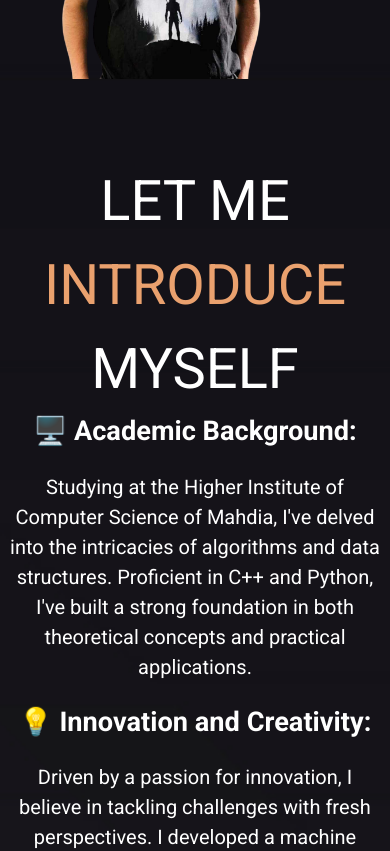
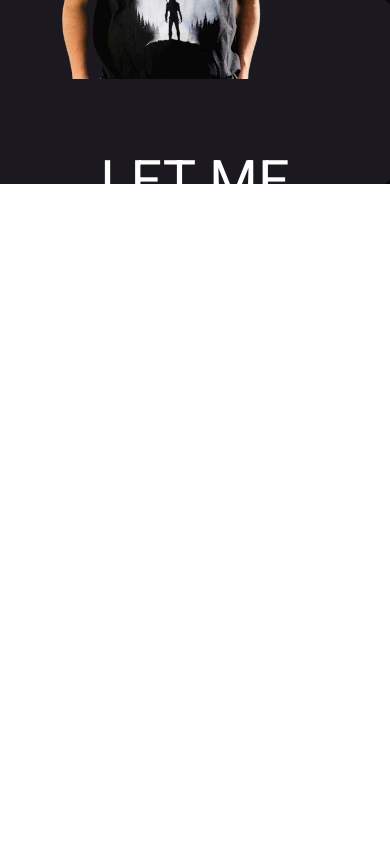
Before and after one commit to azizsebri3/My-Portfolio-, a React (Vite) app: page / in a window 390 px wide. Shown: the part 660-1511 px from the top of the page. After the commit the page ends 844 px from the top, so only its background shows below. Built offline with nearby package versions, Linux system fonts and the light colour scheme; what tw-elements would draw is missing.

Commit message:
Update the skills section styling.
The font size of the tech icons is increased to 1.2em.
The width of the skills section is set to 30%. (generated by blackbox.ai )

```diff
--- a/src/App.jsx
+++ b/src/App.jsx
@@ -10,12 +10,13 @@ import Contact from './components/Contact';
 function App() {
 
   const contentStyles = {
-    backgroundImage : `url(${back})` ,
+    backgroundImage: `url(${back})`,
     backgroundSize: 'cover',
     backgroundPosition: 'center',
     backgroundRepeat: 'no-repeat',
-    backgroundAttachement : 'fixed',
-    overflowX : "hidden",
+    backgroundAttachment: 'fixed', // Note the corrected spelling
+    overflowX: 'hidden',
+    height: '100vh',
 
   };
 
--- a/src/components/About.jsx
+++ b/src/components/About.jsx
@@ -57,7 +57,7 @@ const About = forwardRef((props, ref) => {
 
   const spanStyles = {
     color: "white",
-    fontSize: "1.7em",
+    fontSize: "2em",
     fontWeight: "bolder",
     display: "flex",
     flexDirection: "column",
@@ -77,46 +77,22 @@ const About = forwardRef((props, ref) => {
   };
 
   const imageStyles = {
-    ...(isSm
-      ? { flex: "0 0 119%", maxWidth: "580px" }
-      : { flex: "0 0 100%", maxWidth: "580px" }),
+    flex: "0 1 100%",
+    maxWidth: isSm ? "100%" : "580px",
     height: "auto",
     display: "flex",
     justifyContent: "flex-end", // Align to the right
-    borderRadius: "150px",
     paddingTop: "30px",
-    paddingBottom: "30px",
+    paddingBottom: "50px",
     position: "relative", // Add position relative to the container
-    overflow: "hidden", // Hide overflow to prevent placeholder from being visible
-    '&:hover': {
-      '.image-placeholder': {
-        opacity: 1,
-      },
-      '.responsive-image': {
-        transform: 'scale(1.1)',
-      },
-    },
+    overflow: "hidden", //   Hide overflow to prevent placeholder from being visible
+    border: "1.3px solid rgba(255, 255, 255, 0.637) " ,
+    boxShadow: "2px 5px 8px 8px rgba(244, 237, 229, 0.137)" ,
+    borderRadius: "50%"
   };
 
-  // Add corresponding styles for AOS (Animate On Scroll) animation if needed
-  const aosStyles = {
-    '[data-aos="fade-up"]': {
-      /* Your AOS styles here */
-    },
-  };
-
-
-
-
-
   return (
-    <motion.div
-      ref={ref}
-      style={containerStyles}
-      initial="hidden"
-      animate={isVisible ? "visible" : "hidden"}
-      variants={containerVariants}
-    >
+    <motion.div ref={ref} style={containerStyles} variants={containerVariants}>
       <h1 style={headingStyles}>
         LET ME <span style={{ color: "#EAA16E" }}> INTRODUCE </span> MYSELF
       </h1>
@@ -153,13 +129,13 @@ const About = forwardRef((props, ref) => {
         <span style={spanStyles}> 🔧 Problem-Solving Skills: </span>
         <p style={textStyle}>
           I'm skilled at solving complex problems with a strategic mindset.
-          Achieved success in academics and ranked 34th in IEEEXtreme 17.0💻
-          among 986 Tunisian teams, 1095 worldwide among 7901 teams.
+          Achieved success in academics and <b style={{color : "#EAA16E" }}> ranked 34th in IEEEXtreme 17.0💻
+          among 986 Tunisian teams </b>, 1095 worldwide among 7901 teams.
         </p>
       </div>
-      <motion.div>
+      <div>
         <img src={IEEE} alt="Portfolio Photo" style={imageStyles} />
-      </motion.div>
+      </div>
     </motion.div>
   );
 });
--- a/src/components/Header/TemporaryDrawer.jsx
+++ b/src/components/Header/TemporaryDrawer.jsx
@@ -13,6 +13,8 @@ import PlayArrowIcon from '@mui/icons-material/PlayArrow';
 import InfoIcon from '@mui/icons-material/Info';
 import CodeIcon from '@mui/icons-material/Code';
 import MailIcon from '@mui/icons-material/Mail';
+import { motion } from 'framer-motion';
+
 
 export default function TemporaryDrawer({ introRef, aboutRef, skillsRef , contactRef } ) {
   const [state, setState] = React.useState({
@@ -32,24 +34,32 @@ export default function TemporaryDrawer({ introRef, aboutRef, skillsRef , contac
   const icons = [<PlayArrowIcon />, <InfoIcon />, <CodeIcon />, <MailIcon />];
   const Refs = [introRef,aboutRef, skillsRef,contactRef];
   const list = (anchor) => (
-    <Box
+    <motion.div
       role="presentation"
       onClick={toggleDrawer(anchor, false)}
       onKeyDown={toggleDrawer(anchor, false)}
+      initial={{ opacity: 0 }}
+      animate={{ opacity: 1 }}
+      exit={{ opacity: 0 }}
+      transition={{ duration: 1 }}
     >
       <List>
         {['Intro', 'About', 'Skills', 'Contact'].map((text, index) => (
-        <ListItem key={text} disablePadding>
-          <ListItemButton  onClick={() => scrollToSection(Refs[index])} >
+          <motion.div key={text} layout>
+            <ListItem disablePadding>
+              <motion.div whileHover={{ scale: 1.1 }}>
+                <ListItemButton onClick={() => scrollToSection(Refs[index])}>
                   <ListItemIcon>{icons[index]}</ListItemIcon>
                   <ListItemText primary={text} />
                 </ListItemButton>
+              </motion.div>
             </ListItem>
+          </motion.div>
         ))}
       </List>
+    </motion.div>
+  );
 
-    </Box>
-  );
 
   return (
     <div>
--- a/src/components/skills.jsx
+++ b/src/components/skills.jsx
@@ -1,5 +1,6 @@
 import React, { forwardRef } from "react";
 import { CgCPlusPlus } from "react-icons/cg";
+import { motion } from "framer-motion";
 import {
   DiJavascript1,
   DiReact,
@@ -26,7 +27,9 @@ const Skills = forwardRef((props, ref) => {
           display: "flex",
           justifyContent: "center",
           flexWrap: "wrap",
-          fontSize : "1.2em"
+          fontSize : "1.2em" ,
+          alignContent: "space-around",
+          flexDirection: "column" ,
         }}
       >
         <CgCPlusPlus className="tech-icons" />
--- a/src/style.css
+++ b/src/style.css
@@ -450,18 +450,18 @@ button:focus {
 }
 
 .tech-icons {
-  font-size: 10em !important;
-  margin: 15px !important;
-  padding: 40px !important;
-  opacity: 0.93 !important;
-  border: 1.3px solid rgba(255, 255, 255, 0.637) !important;
-  vertical-align: middle !important;
-  text-align: center !important;
-  border-radius: 50% !important; /* Make it circular */
-  display: table !important;
-  box-shadow: 2px 5px 4px 3px rgba(244, 237, 229, 0.137) !important;
-  overflow: hidden !important;
-  transition: all 0.4s ease 0s !important;
+  font-size: 10em;
+  margin: 15px;
+  padding: 40px;
+  opacity: 0.93;
+  border: 1.3px solid rgba(255, 255, 255, 0.637);
+  vertical-align: middle;
+  text-align: center;
+  border-radius: 50%; /* Make it circular */
+  display: table;
+  box-shadow: 2px 5px 4px 3px rgba(244, 237, 229, 0.137);
+  overflow: hidden;
+  transition: all 0.4s ease 0s;
   color: #eaa16e;
   position: relative;
   z-index: 1;
@@ -469,23 +469,17 @@ button:focus {
 
 @media (max-width: 767px) {
   .tech-icons {
-    margin: 10px !important;
+    margin: 10px;
   }
-}
-.container {
-  position: relative; /* Make the parent container relative */
 }
 
 .tech-icons:hover {
-  transform: scale(1.05) !important;
-  overflow: hidden !important;
-  border: 2.2px solid #e89e6f !important;
+  transform: scale(1.2) rotateY(20deg); /* Add a 3D transform on hover */
+  overflow: hidden;
+  border: 2.2px solid #e89e6f;
   color: #e89e6f;
 }
-.tech-icon-images {
-  padding: 25px !important;
-  line-height: 1.6 !important;
-}
+
 
 .quote-card-view {
   border: none !important;
```
Also changed, not shown: src/assets/back1.jpg (added), src/components/Header/DrawerWithNavigation.jsx (added). Lines whose indentation alone changed are shown as unchanged.
